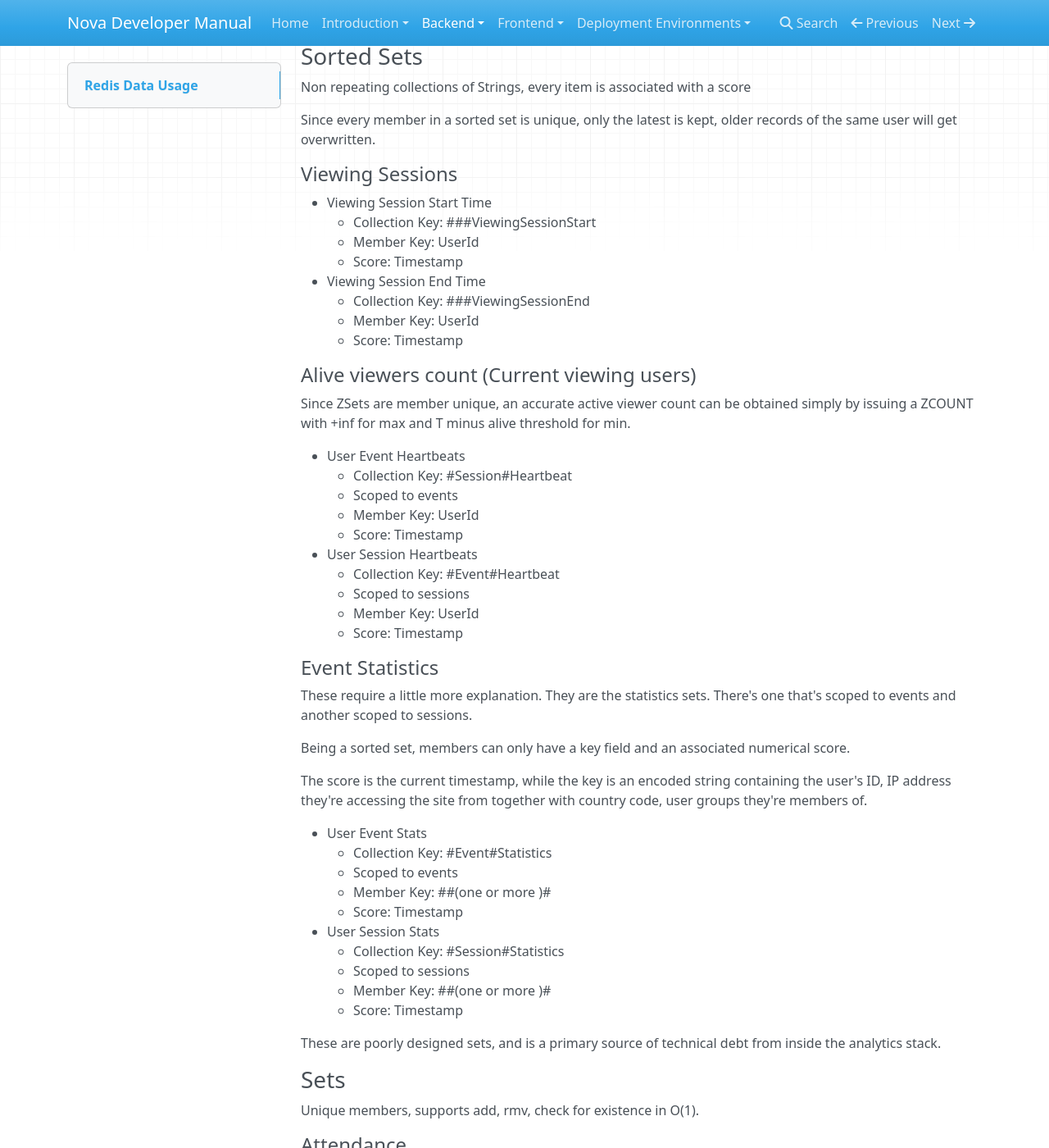
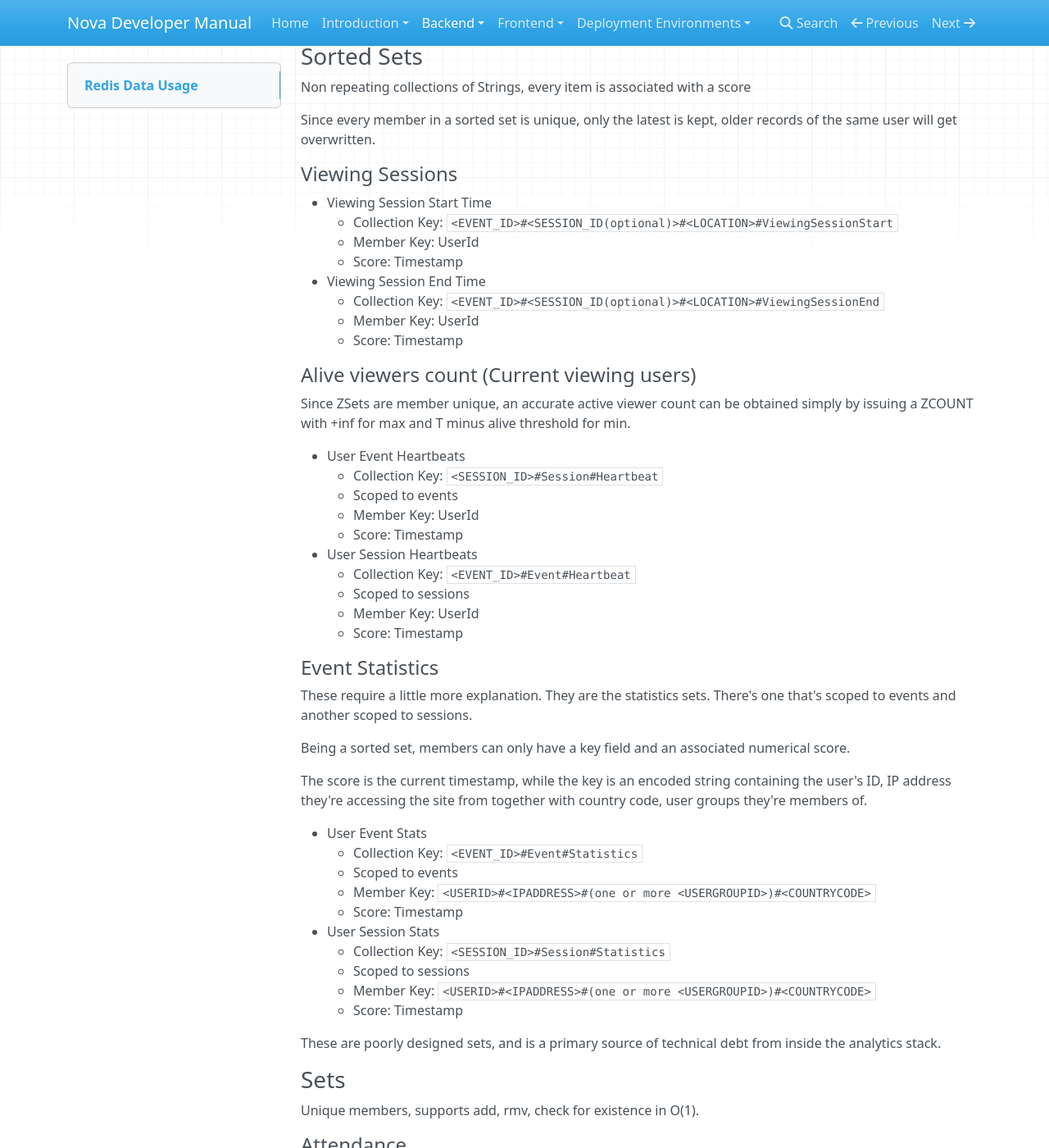
Before and after one commit to novadyna/developer-manual, an MkDocs documentation site: the page built from docs/backend/analytics/redis-data-usage.md, in a window 1280 px wide and 1400 px high, scrolled down 239 px. Shown: the whole window at 82% size. Built offline with MkDocs 1.6.1, drawn with Linux system fonts in a browser that asks for light colours; nearby versions of some CDN libraries; some of the changed text lies outside the part shown.

Commit message:
dealing with angle brackets

```diff
--- a/docs/backend/analytics/redis-data-usage.md
+++ b/docs/backend/analytics/redis-data-usage.md
@@ -19,11 +19,11 @@ user will get overwritten.
 #### Viewing Sessions
 
 - Viewing Session Start Time
-    - Collection Key: <EVENT_ID>#<SESSION_ID(optional)>#<LOCATION>#ViewingSessionStart
+    - Collection Key: `<EVENT_ID>#<SESSION_ID(optional)>#<LOCATION>#ViewingSessionStart`
     - Member Key: UserId
     - Score: Timestamp
 - Viewing Session End Time
-    - Collection Key: <EVENT_ID>#<SESSION_ID(optional)>#<LOCATION>#ViewingSessionEnd
+    - Collection Key: `<EVENT_ID>#<SESSION_ID(optional)>#<LOCATION>#ViewingSessionEnd`
     - Member Key: UserId
     - Score: Timestamp
 
@@ -33,12 +33,12 @@ Since ZSets are member unique, an accurate active viewer count can be obtained s
 ZCOUNT with +inf for max and T minus alive threshold for min.
 
 - User Event Heartbeats
-    - Collection Key: <SESSION_ID>#Session#Heartbeat
+    - Collection Key: `<SESSION_ID>#Session#Heartbeat`
     - Scoped to events
     - Member Key: UserId
     - Score: Timestamp
 - User Session Heartbeats
-    - Collection Key: <EVENT_ID>#Event#Heartbeat
+    - Collection Key: `<EVENT_ID>#Event#Heartbeat`
     - Scoped to sessions
     - Member Key: UserId
     - Score: Timestamp
@@ -54,14 +54,14 @@ The score is the current timestamp, while the key is an encoded string containin
 address they're accessing the site from together with country code, user groups they're members of.
 
 - User Event Stats
-    - Collection Key: <EVENT_ID>#Event#Statistics
+    - Collection Key: `<EVENT_ID>#Event#Statistics`
     - Scoped to events
-    - Member Key: <USERID>#<IPADDRESS>#(one or more <USERGROUPID>)#<COUNTRYCODE>
+    - Member Key: `<USERID>#<IPADDRESS>#(one or more <USERGROUPID>)#<COUNTRYCODE>`
     - Score: Timestamp
 - User Session Stats
-    - Collection Key: <SESSION_ID>#Session#Statistics
+    - Collection Key: `<SESSION_ID>#Session#Statistics`
     - Scoped to sessions
-    - Member Key: <USERID>#<IPADDRESS>#(one or more <USERGROUPID>)#<COUNTRYCODE>
+    - Member Key: `<USERID>#<IPADDRESS>#(one or more <USERGROUPID>)#<COUNTRYCODE>`
     - Score: Timestamp
 
 These are poorly designed sets, and is a primary source of technical debt from inside the analytics
@@ -74,10 +74,10 @@ Unique members, supports add, rmv, check for existence in O(1).
 #### Attendance
 
 - Event User Attendance
-    - Collection Key: <EVENT_ID>#EventAttendedUsers
+    - Collection Key: `<EVENT_ID>#EventAttendedUsers`
     - Scoped to events
     - Key: UserId
 - Session User Attendance
-    - Collection Key: <SESSION_ID>#SessionAttendedUsers
+    - Collection Key: `<SESSION_ID>#SessionAttendedUsers`
     - Grouped by SessionId
     - Key: UserId
```
